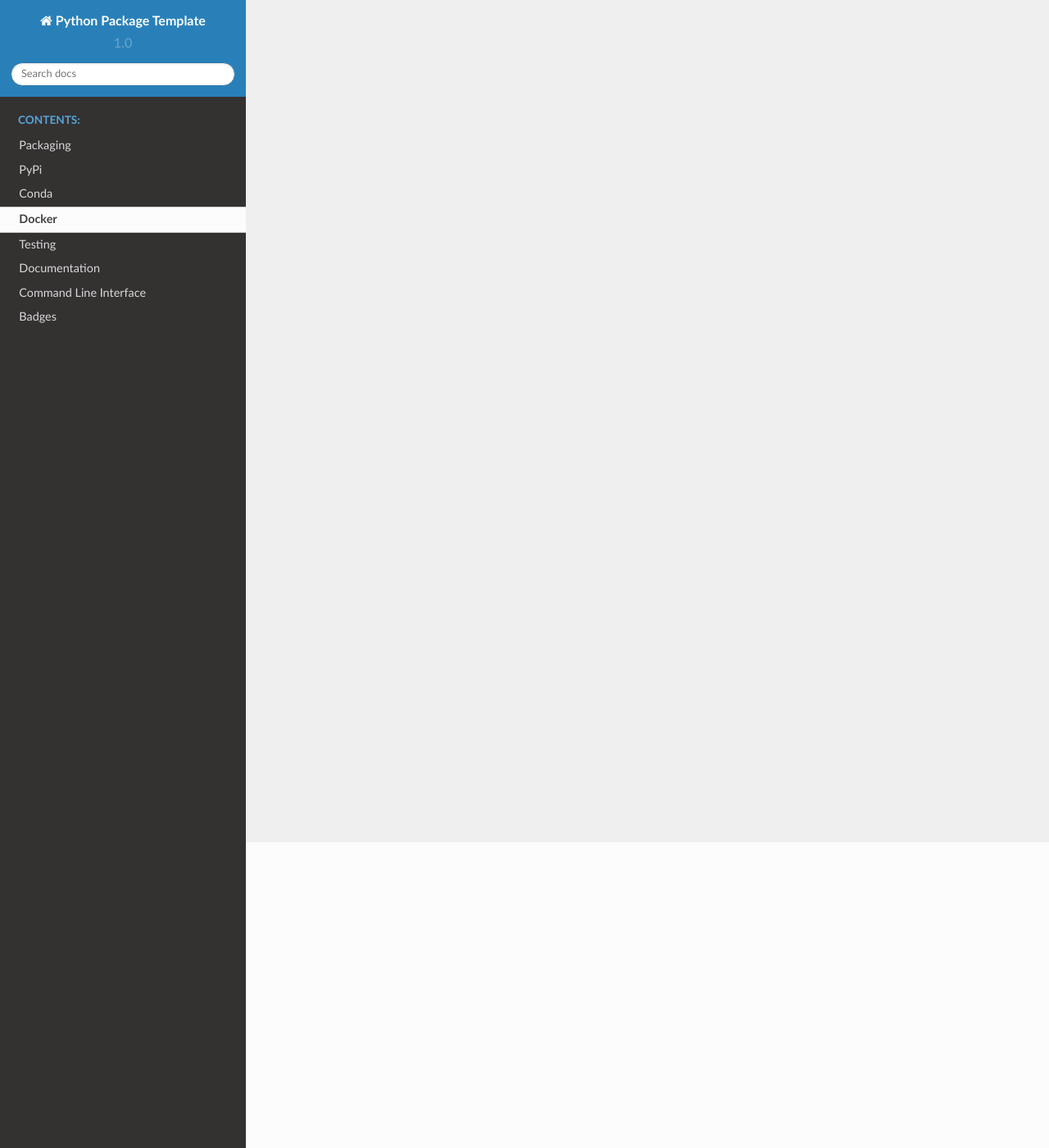
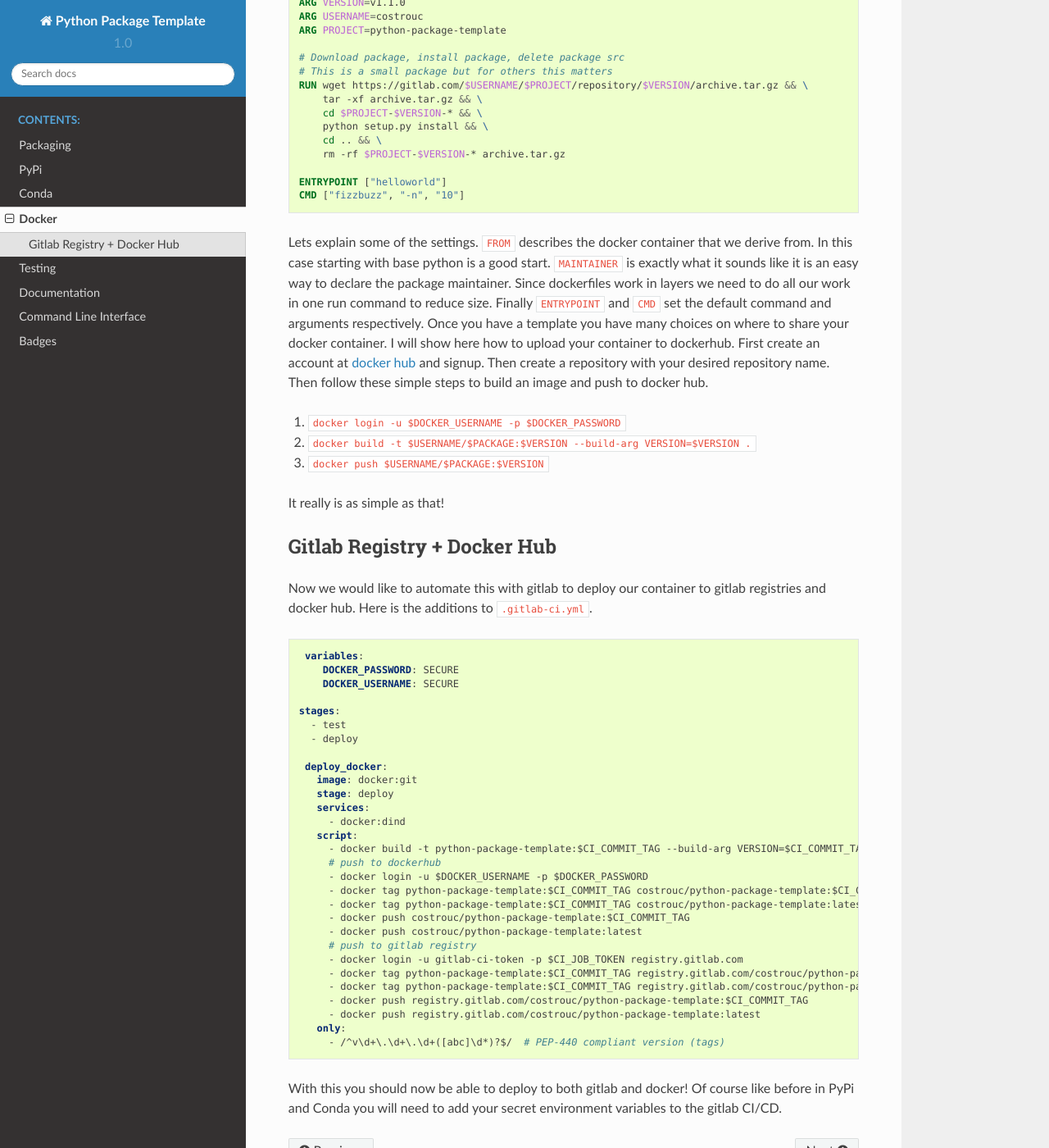
Before and after one commit to dazza-codes/aio-aws, a Sphinx documentation site: the page built from docs/docker.rst, in a window 1280 px wide and 1400 px high, scrolled down 373 px. Shown: the whole window at 82% size. Built offline with Sphinx 7.4.7 and the Read the Docs theme 2.0.0, drawn with Linux system fonts in a browser that asks for light colours; some of the changed text lies outside the part shown.

Commit message:
Adding docker build documentation

```diff
--- a/docs/docker.rst
+++ b/docs/docker.rst
@@ -2,4 +2,95 @@
 Docker
 ======
 
-Docker build instructions.
+While PyPi and Conda are great ways to distribute python applications
+to python developers. We would like to have an easier way to
+distribute applications to linux and OSX users. Containers are a great
+way of achieving this. For this we will use docker for our builds with
+a ``Dockerfile``. Explaining dockerfiles are outside of the scope of
+this documentation but here is a general build template for
+Docker. You will want to put the docker file in the root of your
+project.
+
+.. code-block:: dockerfile
+
+   FROM python:3.6
+   MAINTAINER Chris Ostrouchov
+
+   ARG VERSION=v1.1.0
+   ARG USERNAME=costrouc
+   ARG PROJECT=python-package-template
+
+   # Download package, install package, delete package src
+   # This is a small package but for others this matters
+   RUN wget https://gitlab.com/$USERNAME/$PROJECT/repository/$VERSION/archive.tar.gz && \
+       tar -xf archive.tar.gz && \
+       cd $PROJECT-$VERSION-* && \
+       python setup.py install && \
+       cd .. && \
+       rm -rf $PROJECT-$VERSION-* archive.tar.gz
+
+   ENTRYPOINT ["helloworld"]
+   CMD ["fizzbuzz", "-n", "10"]
+
+Lets explain some of the settings. ``FROM`` describes the docker
+container that we derive from. In this case starting with base python
+is a good start. ``MAINTAINER`` is exactly what it sounds like it is
+an easy way to declare the package maintainer. Since dockerfiles work
+in layers we need to do all our work in one run command to reduce
+size. Finally ``ENTRYPOINT`` and ``CMD`` set the default command and
+arguments respectively. Once you have a template you have many choices
+on where to share your docker container. I will show here how to
+upload your container to dockerhub. First create an account at `docker
+hub <https://hub.docker.com/>`_ and signup. Then create a repository
+with your desired repository name. Then follow these simple steps to
+build an image and push to docker hub.
+
+1. ``docker login -u $DOCKER_USERNAME -p $DOCKER_PASSWORD``
+2. ``docker build -t $USERNAME/$PACKAGE:$VERSION --build-arg VERSION=$VERSION .``
+3. ``docker push $USERNAME/$PACKAGE:$VERSION``
+
+It really is as simple as that!
+
+----------------------------
+Gitlab Registry + Docker Hub
+----------------------------
+
+Now we would like to automate this with gitlab to deploy our container
+to gitlab registries and docker hub. Here is the additions to ``.gitlab-ci.yml``.
+
+.. code-block:: yaml
+
+   variables:
+      DOCKER_PASSWORD: SECURE
+      DOCKER_USERNAME: SECURE
+
+  stages:
+    - test
+    - deploy
+
+   deploy_docker:
+     image: docker:git
+     stage: deploy
+     services:
+       - docker:dind
+     script:
+       - docker build -t python-package-template:$CI_COMMIT_TAG --build-arg VERSION=$CI_COMMIT_TAG .
+       # push to dockerhub
+       - docker login -u $DOCKER_USERNAME -p $DOCKER_PASSWORD
+       - docker tag python-package-template:$CI_COMMIT_TAG costrouc/python-package-template:$CI_COMMIT_TAG
+       - docker tag python-package-template:$CI_COMMIT_TAG costrouc/python-package-template:latest
+       - docker push costrouc/python-package-template:$CI_COMMIT_TAG
+       - docker push costrouc/python-package-template:latest
+       # push to gitlab registry
+       - docker login -u gitlab-ci-token -p $CI_JOB_TOKEN registry.gitlab.com
+       - docker tag python-package-template:$CI_COMMIT_TAG registry.gitlab.com/costrouc/python-package-template:$CI_COMMIT_TAG
+       - docker tag python-package-template:$CI_COMMIT_TAG registry.gitlab.com/costrouc/python-package-template:latest
+       - docker push registry.gitlab.com/costrouc/python-package-template:$CI_COMMIT_TAG
+       - docker push registry.gitlab.com/costrouc/python-package-template:latest
+     only:
+       - /^v\d+\.\d+\.\d+([abc]\d*)?$/  # PEP-440 compliant version (tags)
+
+
+With this you should now be able to deploy to both gitlab and docker!
+Of course like before in PyPi and Conda you will need to add your
+secret environment variables to the gitlab CI/CD.
```
